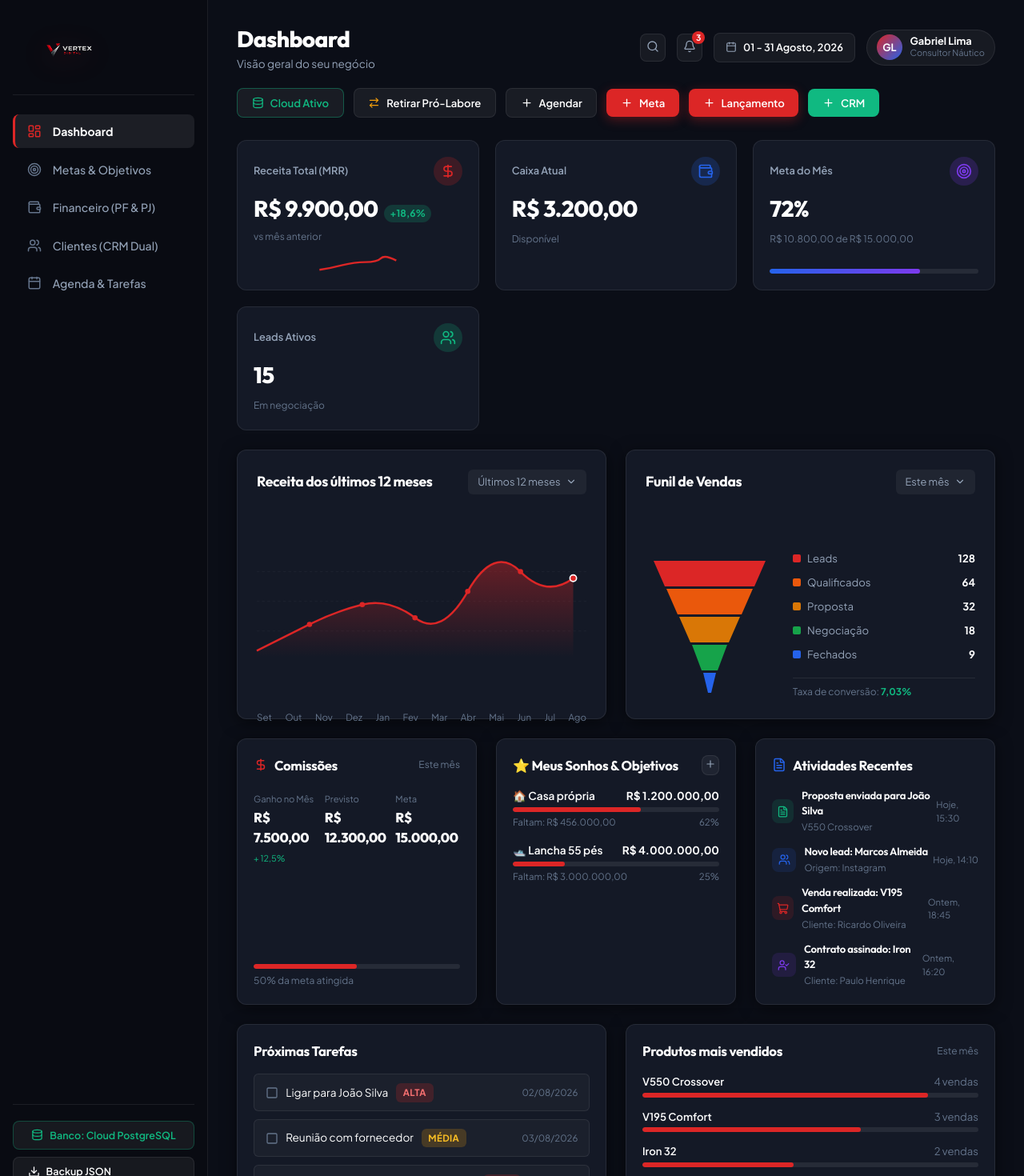
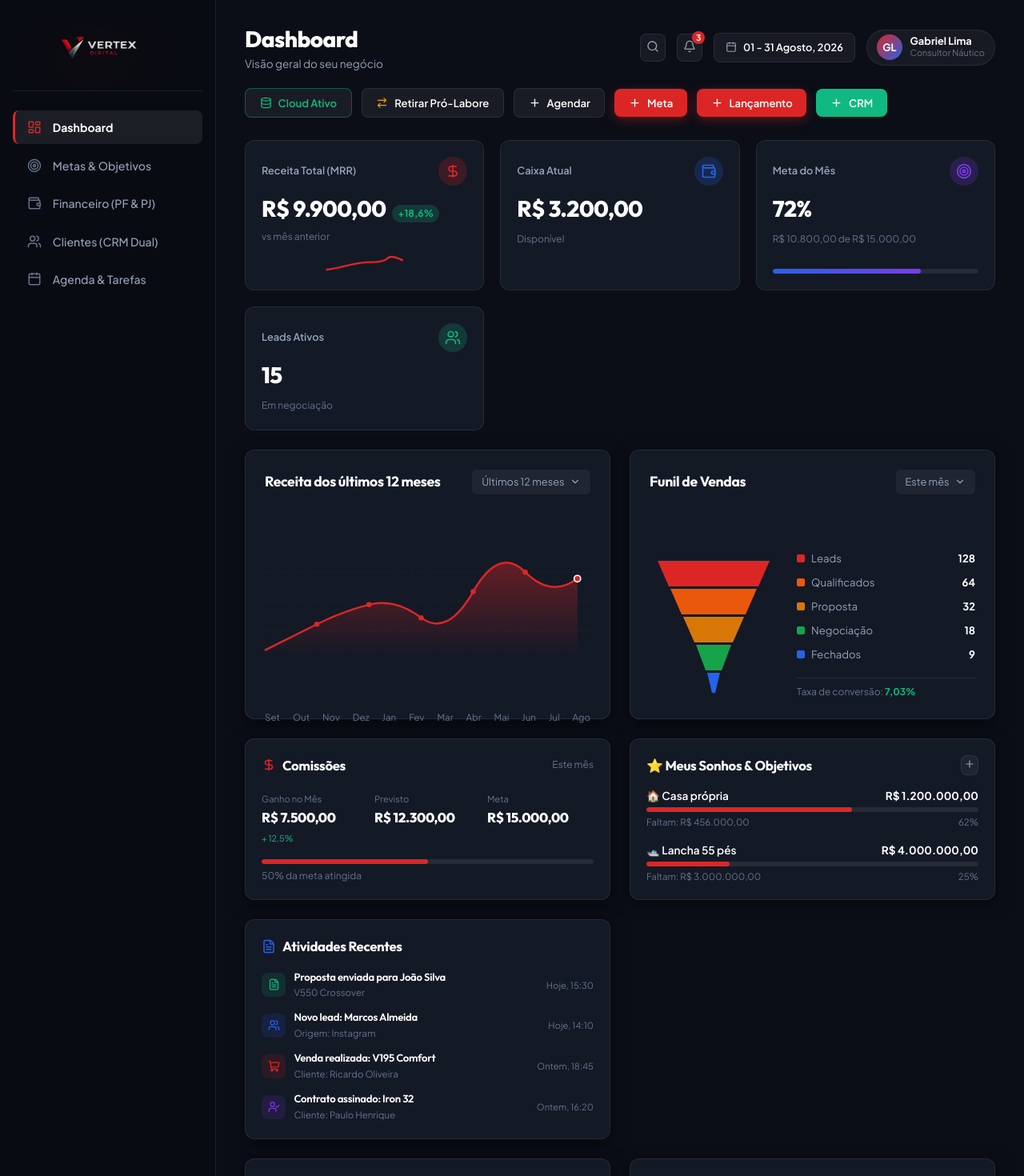
Before and after one commit to gabriellimakkf123-ui/nexus-goals-finance, a React (Vite) app: page / in a window 1280 px wide. Shown: the top 1470 px of the page at 80% size. Built offline with nearby package versions, Linux system fonts and the light colour scheme; no server answers.

Commit message:
Enlarge logo scale to 2.2x for maximum clear visibility in sidebar

```diff
--- a/src/components/Sidebar.jsx
+++ b/src/components/Sidebar.jsx
@@ -22,7 +22,7 @@ export const Sidebar = ({ onOpenDbModal }) => {
 
   return (
     <aside style={{
-      width: '260px',
+      width: '270px',
       background: 'var(--bg-sidebar)',
       borderRight: '1px solid var(--bg-glass-border)',
       display: 'flex',
@@ -32,25 +32,26 @@ export const Sidebar = ({ onOpenDbModal }) => {
       flexShrink: 0
     }}>
       <div>
-        {/* Logo Vertex Digital Proporcional e Nítido */}
+        {/* Logo Vertex Digital em Tamanho Gigante & Destaque Máximo */}
         <div style={{
-          padding: '0.5rem 0.5rem 1.5rem 0.5rem',
+          padding: '0.25rem 0.25rem 1.25rem 0.25rem',
           borderBottom: '1px solid var(--bg-glass-border)',
           display: 'flex',
           alignItems: 'center',
+          height: '90px',
           overflow: 'hidden'
         }}>
           <img
             src={logoImg}
             alt="Vertex Digital"
             style={{
-              height: '62px',
+              height: '100%',
               width: 'auto',
-              maxWidth: '210px',
+              maxWidth: '260px',
               objectFit: 'contain',
-              transform: 'scale(1.4)',
+              transform: 'scale(2.2)',
               transformOrigin: 'left center',
-              filter: 'drop-shadow(0 4px 12px rgba(220, 38, 38, 0.4))'
+              filter: 'drop-shadow(0 6px 16px rgba(220, 38, 38, 0.45))'
             }}
           />
         </div>
@@ -98,7 +99,7 @@ export const Sidebar = ({ onOpenDbModal }) => {
           className="btn btn-secondary"
           style={{
             width: '100%',
-            justify: 'flex-start',
+            justifyContent: 'flex-start',
             fontSize: '0.78rem',
             borderColor: isDbConnected ? 'rgba(16, 185, 129, 0.3)' : 'rgba(245, 158, 11, 0.3)',
             color: isDbConnected ? 'var(--accent-emerald)' : 'var(--accent-amber)'
```
